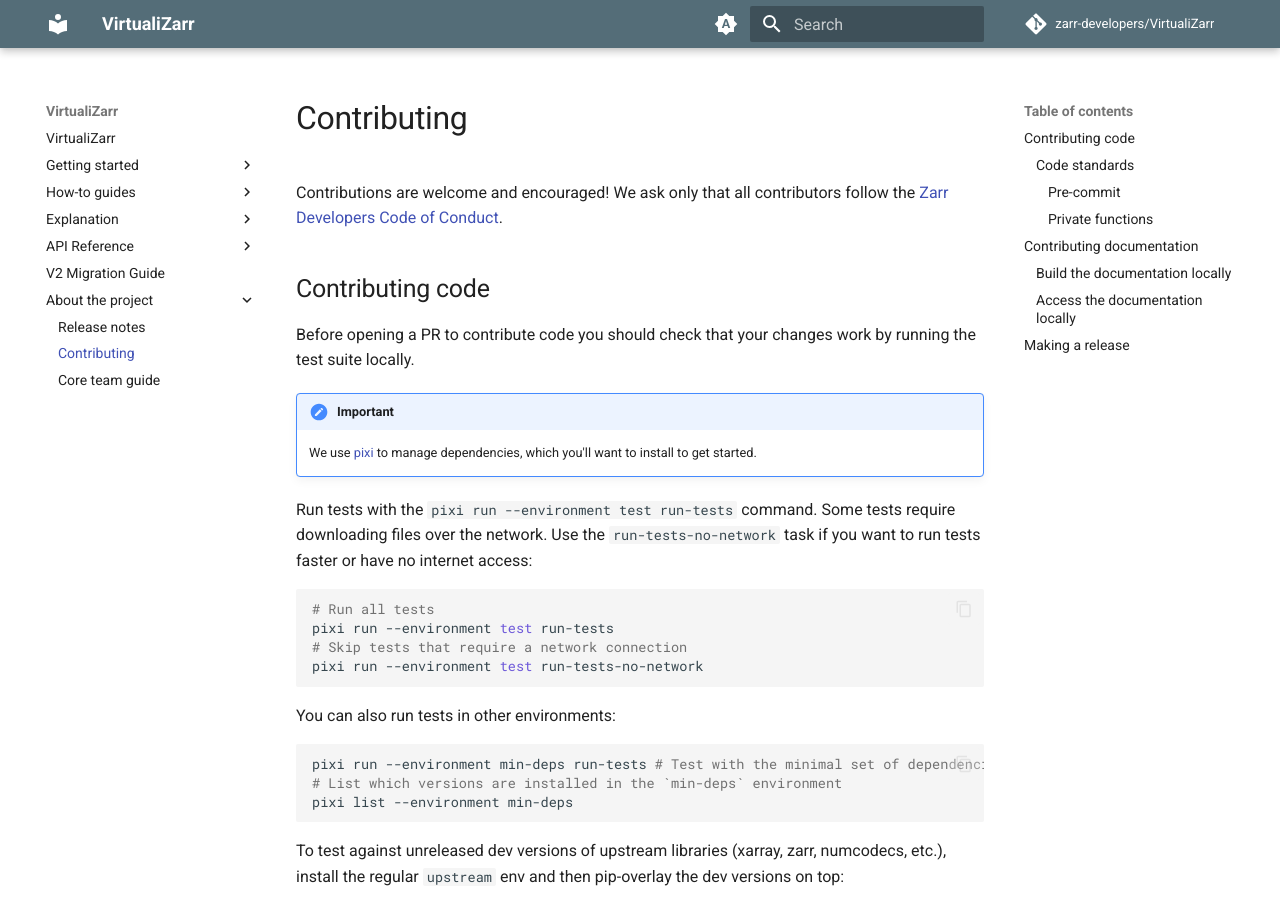
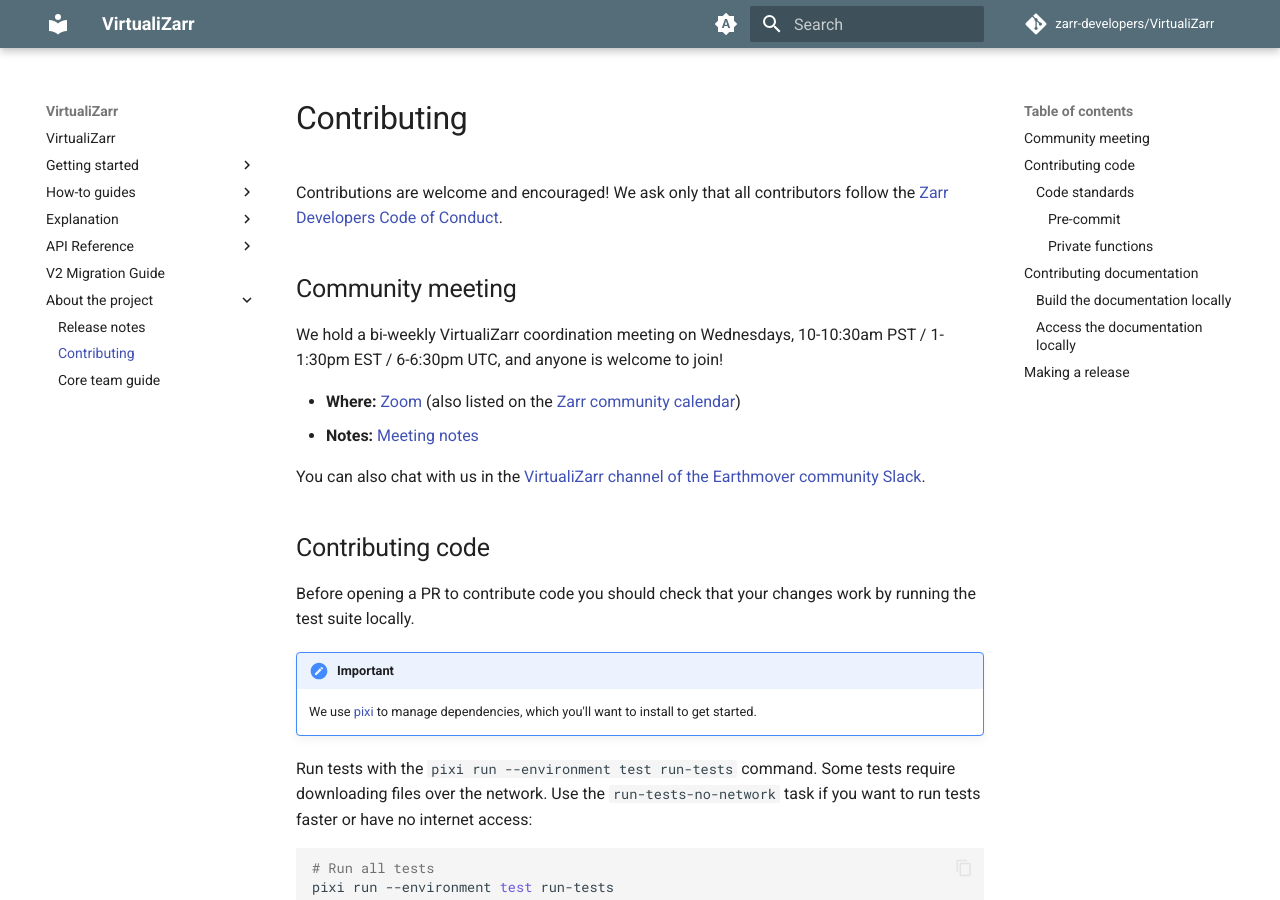
Before and after one commit to zarr-developers/VirtualiZarr, an MkDocs documentation site: the page built from docs/about/contributing.md, in a window 1280 px wide and 900 px high. Built offline with MkDocs 1.6.1 and Material for MkDocs 9.7.7, drawn with Linux system fonts in a browser that asks for light colours; comment, search, counter and statistics services are not loaded; the version menu is left out.

Commit message:
Advertise bi-weekly community meeting on contributing page (#1030)

```diff
--- a/docs/about/contributing.md
+++ b/docs/about/contributing.md
@@ -1,6 +1,15 @@
 # Contributing
 
 Contributions are welcome and encouraged! We ask only that all contributors follow the [Zarr Developers Code of Conduct](https://github.com/zarr-developers/.github/blob/main/CODE_OF_CONDUCT.md).
+
+## Community meeting
+
+We hold a bi-weekly VirtualiZarr coordination meeting on Wednesdays, 10-10:30am PST / 1-1:30pm EST / 6-6:30pm UTC, and anyone is welcome to join!
+
+- **Where:** [Zoom](https://numfocus-org.zoom.us/j/88307540201?pwd=Sn2uY0i3wRCqFaZ5oNbJRQrcg1FEyw.1) (also listed on the [Zarr community calendar](https://zarr.dev/community-calls/))
+- **Notes:** [Meeting notes](https://docs.google.com/document/d/18P_Uk2aL1hfcaJf4PJfYZJzmhvMSJjdmB_AJvjiZOVM/edit?usp=sharing)
+
+You can also chat with us in the [VirtualiZarr channel of the Earthmover community Slack](https://earthmover-community.slack.com/archives/C08EXCE8ZQX).
 
 ## Contributing code
 
```
